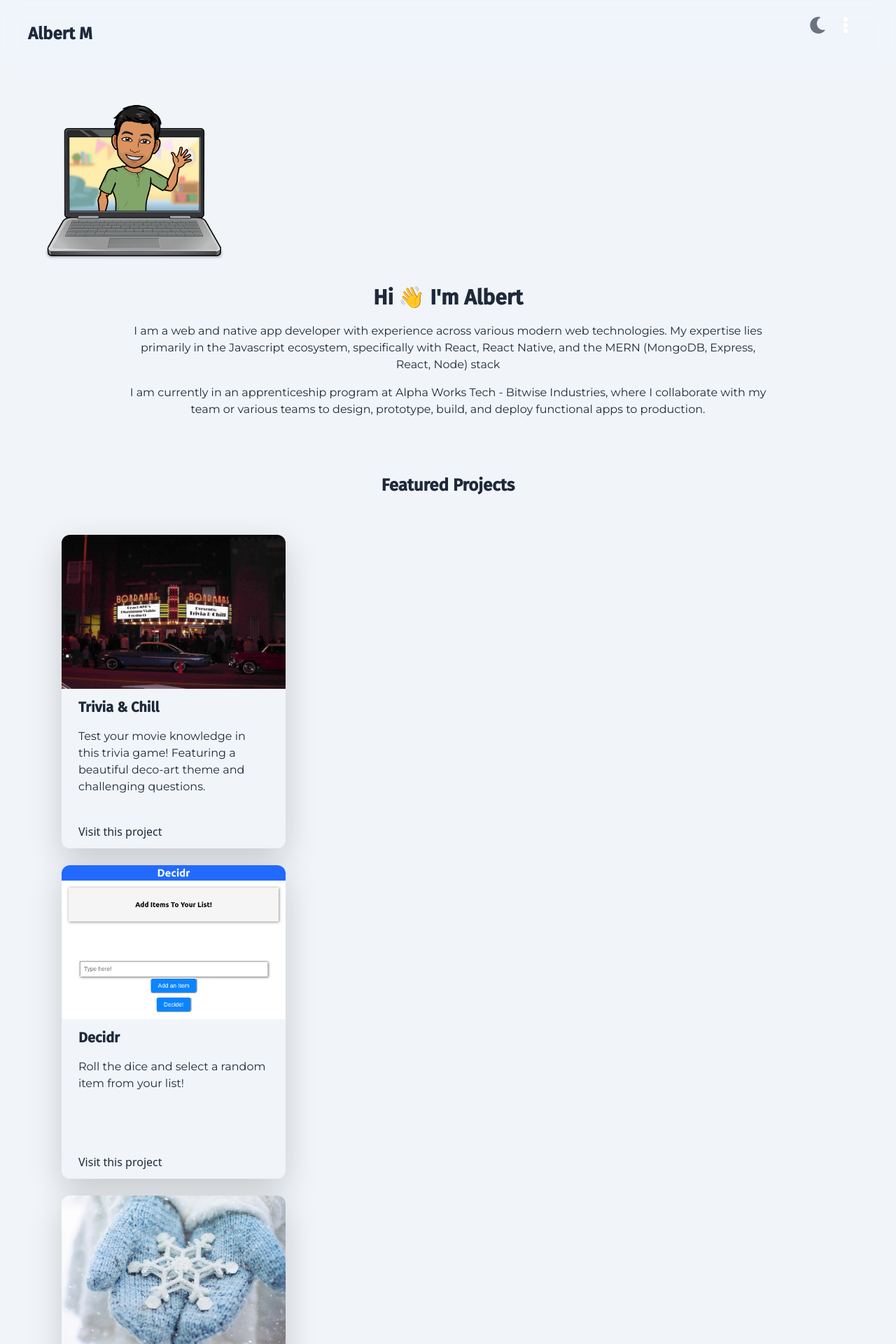
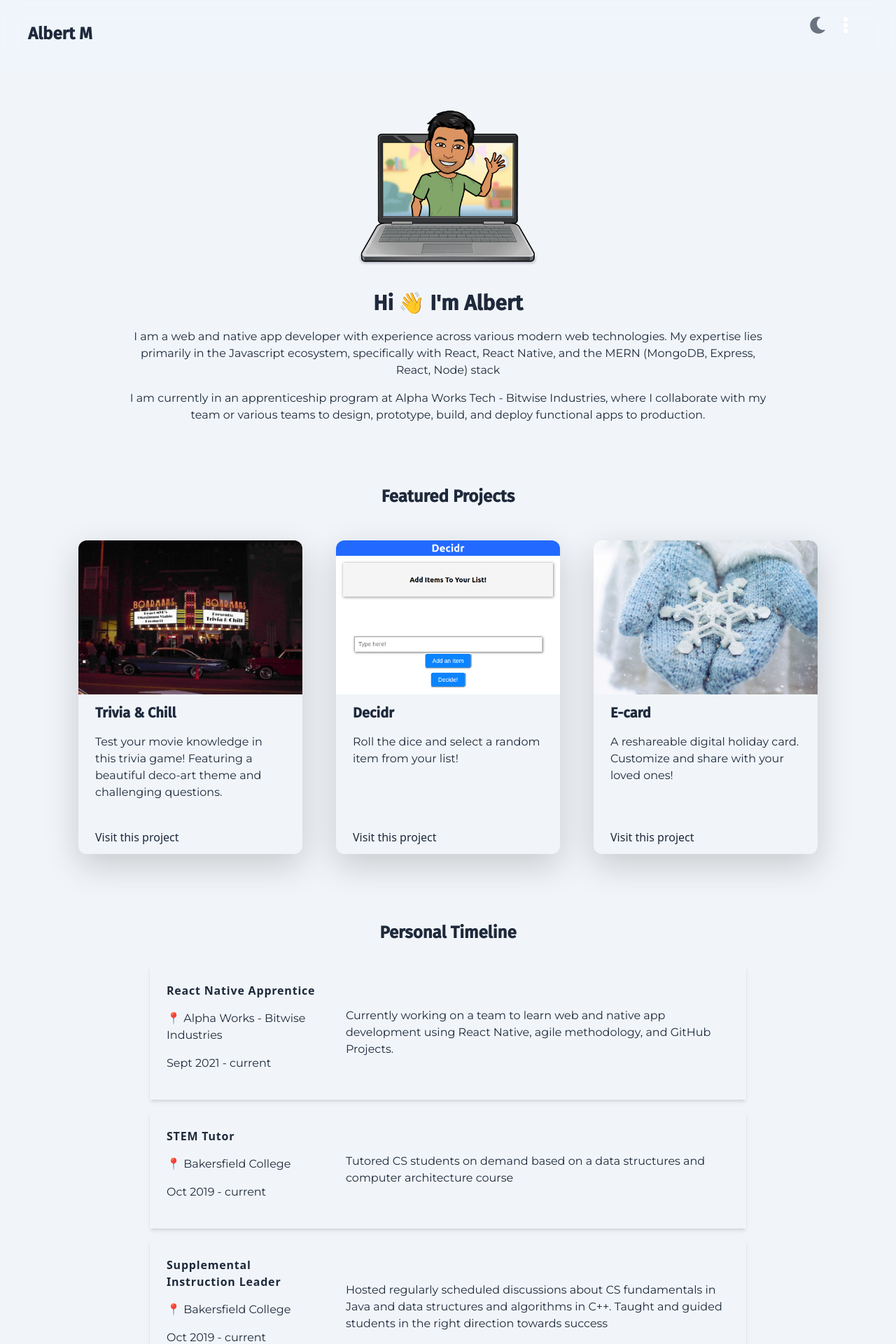
Before and after one commit to alberme/alberme.github.io, a React (Create React App) app: page /#/ in a window 1280 px wide. Shown: the top 1920 px of the page at 70% size. Built offline with nearby package versions, Linux system fonts and the light colour scheme.

Commit message:
refactor(container): add Container change Projects

```diff
--- a/src/components/Home.js
+++ b/src/components/Home.js
@@ -1,7 +1,7 @@
 import tw from 'tailwind-styled-components';
-import Projects from './Projects';
+import ProjectCard from './ProjectCard';
 import TimelineCard from './TimelineCard';
-import { Section } from './Stack';
+import { Section, Container } from './Stack';
 import headshot from '../assets/bitmoji.png';
 
 import ecard from '../assets/ecard.jpg';
@@ -45,6 +45,7 @@ export default function Home () {
   return (
     <>
       <Section>
+        <Container $center>
           <Avatar
             src={headshot}
             alt="Alberts Headshot"
@@ -62,17 +63,24 @@ export default function Home () {
               functional apps to production.
             </p>
           </Intro>
+        </Container>
       </Section>
       <hr />
       <Section>
         <h2>Featured Projects</h2>
-        <Projects projects={projectList} />
+        <Container $row $center>
+          {projectList.map(([ title, description, link, img ], i) => (
+            <ProjectCard key={i} title={title} description={description} link={link} img={img} />
+          ))}
+        </Container>
       </Section>
 
       <hr />
       <Section>
-        <h2 className='mb-4'>Personal Timeline</h2>
+        <h2>Personal Timeline</h2>
+        <Container $center>
           { timelineEvents.map((event, i) => <TimelineCard key={i} event={event} />) }
+        </Container>
       </Section>
     </>
   );
```
Lines whose indentation alone changed are shown as unchanged.
